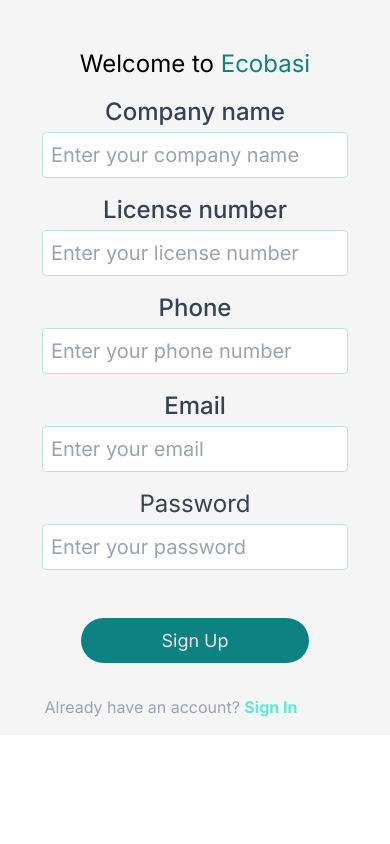
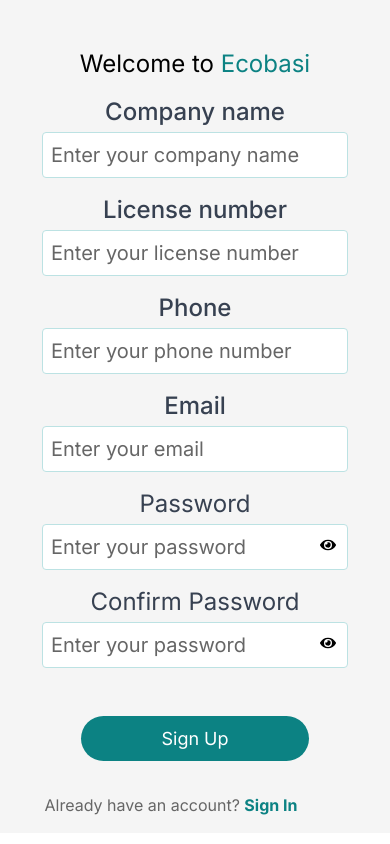
Before and after one commit to Pauline-Goko/ChikaraGroup-Frontend, a Next.js app in the folder chikara-frontend/: page /Signup in a window 390 px wide. Built offline with nearby package versions, Linux system fonts and the light colour scheme.

Commit message:
added registration section

```diff
--- a/chikara-frontend/app/Login/page.tsx
+++ b/chikara-frontend/app/Login/page.tsx
@@ -1,6 +1,7 @@
 "use client"
 import React, { useState } from "react";
-
+import { FaEye, FaEyeSlash } from "react-icons/fa";
+import 'tailwindcss/tailwind.css'; // Import Tailwind CSS styles
 
 type FormData = {
   companyName: string;
@@ -18,12 +19,6 @@
   password?: string;
 };
 
-const colors = {
-  primary: "#060606",
-  background: "#E0E0E0",
-  disabled: "#D9D9D9",
-};
-
 const Login = () => {
   const [formData, setFormData] = useState<FormData>({
     companyName: "",
@@ -34,6 +29,8 @@
   });
 
   const [errors, setErrors] = useState<Errors>({});
+
+  const [showPassword, setShowPassword] = useState(false);
 
   const handleInputChange = (e: React.ChangeEvent<HTMLInputElement>) => {
     const { name, value } = e.target;
@@ -71,61 +68,71 @@
     return emailRegex.test(email);
   };
 
+  const togglePasswordVisibility = () => {
+    setShowPassword(!showPassword);
+  };
+
   return (
     <div className="w-full h-screen flex flex-col sm:flex-row">
       <div className="hidden sm:flex w-1/2 relative flex items-center justify-center">
         <div className="absolute inset-0">
           <img src="/Assets/backgrounds.png" alt="harry" className="w-full h-full object-cover" />
-
         </div>
       </div>
 
-      <div className="w-full sm:w-1/2 bg-[#f5f5f5] flex flex-col items-center justify-center p-4 sm:p-20 px-4 text-center sm:text-left">
-        <h1 className="mt-8 mb-4 sm:mb-8 text-2xl sm:text-4xl font-Laila text-black -ml-24">
-          Welcome <span className="text-[#0C8283] font-Gugi ">Back </span>
+      <div className={`w-full sm:w-1/2 bg-bg-f5f5f5 flex flex-col items-center justify-center p-4 sm:p-20 px-4 text-center sm:text-left`}>
+        <h1 className={`mt-8 mb-4 sm:mb-8 text-2xl sm:text-4xl font-Laila text-black -ml-24`}>
+          Welcome <span className={`text-teal-300 font-Gugi`}>Back</span>
         </h1>
-        <form className="w-ful">
-
-
-          <div className="mb-4">
-            <label htmlFor="email" className="block text-gray-700 font-medium text-2xl font-Poppins">
+        <form className="w-ful" onSubmit={handleSubmit}>
+          <div className={`mb-4`}>
+            <label htmlFor="email" className={`block text-gray-700 font-medium text-2xl font-Poppins`}>
               Email
             </label>
             <input
               type="email"
               id="email"
               name="email"
-              className="mt-1 p-2 border border-[#BCE2E3] rounded focus:outline-none focus:border-primary text-gray-400 font-Poppins text-xl font-normal"
+              className={`mt-1 p-2 border border-border-BCE2E3 rounded focus:outline-none focus:border-primary text-gray-400 font-Poppins text-xl font-normal`}
               placeholder="Enter your email"
               value={formData.email}
               onChange={handleInputChange}
             />
-            {errors.email && <p className="text-red-500 mt-2">{errors.email}</p>}
+            {errors.email && <p className={`text-red-500 mt-2`}>{errors.email}</p>}
           </div>
-          <div className="mb-4">
-            <label htmlFor="password" className="block text-gray-700 font-medium text-2xl font-normal font-Poppins">
+          <div className={`mb-4`}>
+            <label htmlFor="password" className={`block text-gray-700 font-medium text-2xl font-normal font-Poppins`}>
               Password
             </label>
+            <div className="relative">
               <input
-              type="password"
+                type={showPassword ? "text" : "password"}
                 id="password"
                 name="password"
-              className="mt-1 p-2 border border-[#BCE2E3] rounded focus:outline-none focus:border-primary text-gray-400 font-Poppins text-xl font-normal"
+                className={`mt-1 p-2 border border-border-BCE2E3 rounded focus:outline-none focus:border-primary text-gray-400 font-Poppins text-xl font-normal`}
                 placeholder="Enter your password"
                 value={formData.password}
                 onChange={handleInputChange}
               />
-            {errors.password && <p className="text-red-500 mt-2">{errors.password}</p>}
+              <button
+                type="button"
+                className="absolute inset-y-0 right-0 px-3 py-2"
+                onClick={togglePasswordVisibility}
+              >
+                {showPassword ? <FaEyeSlash /> : <FaEye />}
+              </button>
+            </div>
+            {errors.password && <p className={`text-red-500 mt-2`}>{errors.password}</p>}
           </div>
           <button
             type="submit"
-            className="mt-4 bg-[#0C8283] text-[#F2E5E5] py-2 rounded-full w-[231px] h-[45px] hover:bg-opacity-80 focus:outline-none focus:bg-opacity-80 text-lg font-Poppins font-normal"
+            className={`mt-4 bg-primary text-white py-2 rounded-full w-[231px] h-[45px] hover:bg-opacity-80 focus:outline-none focus:bg-opacity-80 text-lg font-Poppins font-normal`}
           >
             Sign In
           </button>
         </form>
-        <p className="mt-4 text-gray-400 text-center font-Poppins text-lg -ml-16 ">
-          Don't have an account? <a href="/Signup" className="text-teal-300 font-bold">Sign Up</a>
+        <p className={`mt-4 text-gray-400 text-center font-Poppins text-lg -ml-16 `}>
+          Don't have an account? <a href="/Signup" className={`text-teal-300 font-bold`}>Sign Up</a>
         </p>
       </div>
     </div>
--- a/chikara-frontend/app/Signup/page.tsx
+++ b/chikara-frontend/app/Signup/page.tsx
@@ -1,6 +1,6 @@
 "use client"
 import React, { useState } from "react";
-
+import { FaEye, FaEyeSlash } from "react-icons/fa";
 
 type FormData = {
   companyName: string;
@@ -18,12 +18,6 @@
   password?: string;
 };
 
-const colors = {
-  primary: "#060606",
-  background: "#E0E0E0",
-  disabled: "#D9D9D9",
-};
-
 const Signup = () => {
   const [formData, setFormData] = useState<FormData>({
     companyName: "",
@@ -34,6 +28,8 @@
   });
 
   const [errors, setErrors] = useState<Errors>({});
+
+  const [showPassword, setShowPassword] = useState(false); // State to toggle password visibility
 
   const handleInputChange = (e: React.ChangeEvent<HTMLInputElement>) => {
     const { name, value } = e.target;
@@ -70,19 +66,20 @@
       newErrors.password = "Password is required.";
     }
 
-
     if (Object.keys(newErrors).length > 0) {
       setErrors(newErrors);
     } else {
-
       console.log("Form data:", formData);
     }
   };
 
   const isValidEmail = (email: string) => {
-
     const emailRegex = /^[^\s@]+@[^\s@]+\.[^\s@]+$/;
     return emailRegex.test(email);
+  };
+
+  const togglePasswordVisibility = () => {
+    setShowPassword(!showPassword);
   };
 
   return (
@@ -90,15 +87,14 @@
       <div className="hidden sm:flex w-1/2 relative flex items-center justify-center">
         <div className="absolute inset-0">
           <img src="/Assets/backgrounds.png" alt="harry" className="w-full h-full object-cover" />
-
         </div>
       </div>
 
       <div className="w-full sm:w-1/2 bg-[#f5f5f5] flex flex-col items-center justify-center p-4 sm:p-20 px-4 text-center sm:text-left">
         <h1 className="mt-8 mb-4 sm:mb-8 text-2xl sm:text-4xl font-Laila text-black">
-          Welcome to <span className="text-[#0C8283] font-Gugi">Ecobasi</span>
+          Welcome to <span className="text-teal-300 font-Gugi">Ecobasi</span>
         </h1>
-        <form className="w-ful">
+        <form className="w-ful" onSubmit={handleSubmit}>
           <div className="mb-4">
             <label htmlFor="companyName" className="block text-gray-700 font-medium text-2xl font-Poppins">
               Company name
@@ -163,8 +159,9 @@
             <label htmlFor="password" className="block text-gray-700 font-medium text-2xl font-normal font-Poppins">
               Password
             </label>
+            <div className="relative">
               <input
-              type="password"
+                type={showPassword ? "text" : "password"} // Toggle input type
                 id="password"
                 name="password"
                 className="mt-1 p-2 border border-[#BCE2E3] rounded focus:outline-none focus:border-primary text-gray-400 font-Poppins text-xl font-normal"
@@ -172,17 +169,48 @@
                 value={formData.password}
                 onChange={handleInputChange}
               />
+              <button
+                type="button"
+                className="absolute inset-y-0 right-0 px-3 py-2"
+                onClick={togglePasswordVisibility}
+              >
+                {showPassword ? <FaEyeSlash /> : <FaEye />}
+              </button>
+            </div>
+          </div>
+          <div className="mb-4">
+            <label htmlFor="password" className="block text-gray-700 font-medium text-2xl font-normal font-Poppins">
+              Confirm Password
+            </label>
+            <div className="relative">
+              <input
+                type={showPassword ? "text" : "password"} // Toggle input type
+                id="password"
+                name="password"
+                className="mt-1 p-2 border border-[#BCE2E3] rounded focus:outline-none focus:border-primary text-gray-400 font-Poppins text-xl font-normal"
+                placeholder="Enter your password"
+                value={formData.password}
+                onChange={handleInputChange}
+              />
+              <button
+                type="button"
+                className="absolute inset-y-0 right-0 px-3 py-2"
+                onClick={togglePasswordVisibility}
+              >
+                {showPassword ? <FaEyeSlash /> : <FaEye />}
+              </button>
+            </div>
             {errors.password && <p className="text-red-500 mt-2">{errors.password}</p>}
           </div>
           <button
             type="submit"
-            className="mt-8 bg-[#0C8283] text-[#F2E5E5] py-2 rounded-full w-[228px] h-[45px] hover:bg-opacity-60 focus:outline-none focus:bg-opacity-80 text-lg font-Poppins font-normal"
+            className="mt-8 bg-[#0C8283] text-white py-2 rounded-full w-[228px] h-[45px] hover:bg-opacity-60 focus:outline-none focus:bg-opacity-80 text-lg font-Poppins font-normal"
           >
             Sign Up
           </button>
         </form>
 
-        <p className="mt-8 text-gray-400 text-center font-Poppins text-base sm:text-lg -ml-12 ">
+        <p className="mt-8 text-gray-400 text-center font-Poppins text-base sm:text-lg -ml-12">
           Already have an account? <a href="/Login" className="text-teal-300 font-Poppins font-bold">Sign In</a>
         </p>
       </div>
--- a/chikara-frontend/package.json
+++ b/chikara-frontend/package.json
@@ -20,6 +20,7 @@
     "postcss": "8.4.30",
     "react": "18.2.0",
     "react-dom": "18.2.0",
+    "react-icons": "^4.11.0",
     "tailwindcss": "3.3.3",
     "typescript": "5.2.2"
   },
--- a/chikara-frontend/tailwind.config.ts
+++ b/chikara-frontend/tailwind.config.ts
@@ -13,8 +13,29 @@
         'gradient-conic':
           'conic-gradient(from 180deg at 50% 50%, var(--tw-gradient-stops))',
       },
+      colors: {
+        black: '#000',
+        teal: {
+          300: '#0C8283',
+        },
+        'bg-f5f5f5': '#f5f5f5',
+        'border-BCE2E3': '#BCE2E3',
+        primary: '#0C8283',
+        red: {
+          500: '#FF0000',
+        },
+        gray: {
+          400: '#666',
+        },
+        'bg-0C8283': '#0C8283',
+        'bg-0C8283-hover': '#your-hover-color',
+        // Add your custom colors here
+        customColor1: '#ABCDEF',
+        customColor2: '#FEDCBA',
+      },
     },
   },
   plugins: [],
 }
+
 export default config
```
Also changed, not shown: 1 other file (tests, documents, lock files or other folders). Lines whose indentation alone changed are shown as unchanged.
